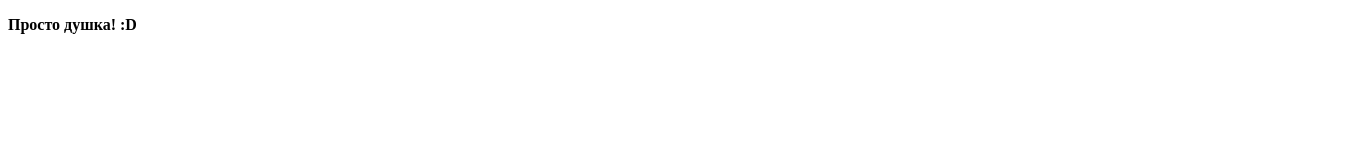
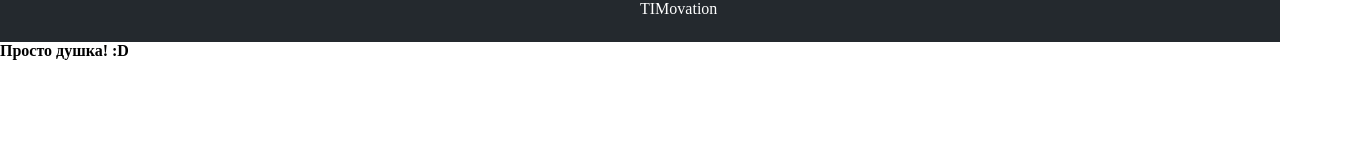
Before and after one commit to VkGithubIo/VkGithubIo.github.io, a plain HTML site: page index.html in a window 1280 px wide. Shown: the whole page, 1357 px wide, since content can reach past the window. Drawn offline with Linux system fonts and the light colour scheme.

Commit message:
Update index.html

```diff
--- a/index.html
+++ b/index.html
@@ -8,9 +8,22 @@
 	<head>
 		<meta name="description" content="Мотивационный сайт школьника :D">
 		<title>ТЫ!1</title>
+		<style type="text/css">
+			* {
+				margin: 0;
+				padding: 0;
+			}
+
+			.header {
+				width: 100%;
+				height: 42px;
+				background-color: #24292e;
+			}
+		</style>
 	</head>
 
 	<body>
+		<div class="header"><span style="color: black; margin: 50%; color: white;">TIMovation</span></div>
 		<p><b>Просто душка! :D</b></p>
 	</body>
 </html>
```
Lines whose indentation alone changed are shown as unchanged.
